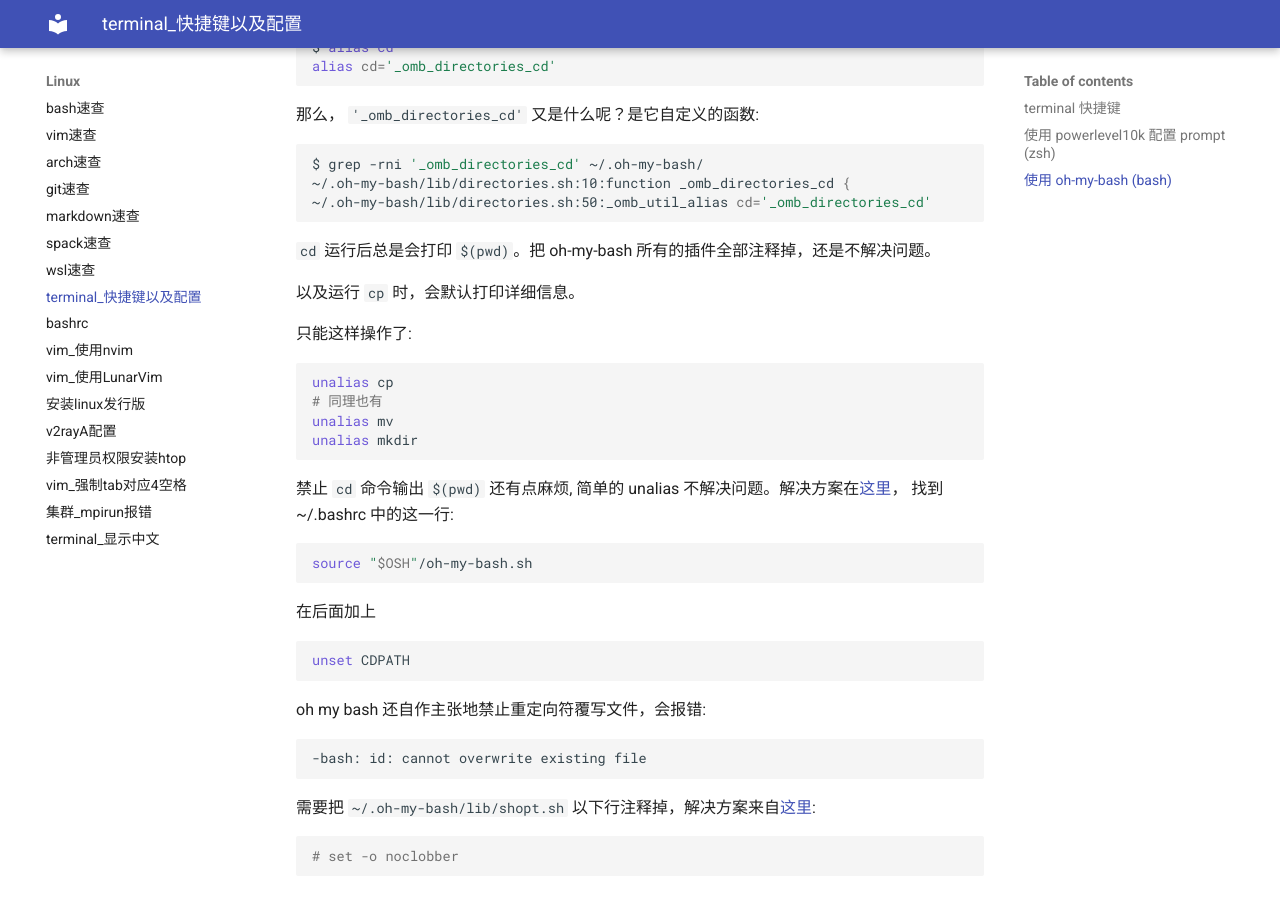
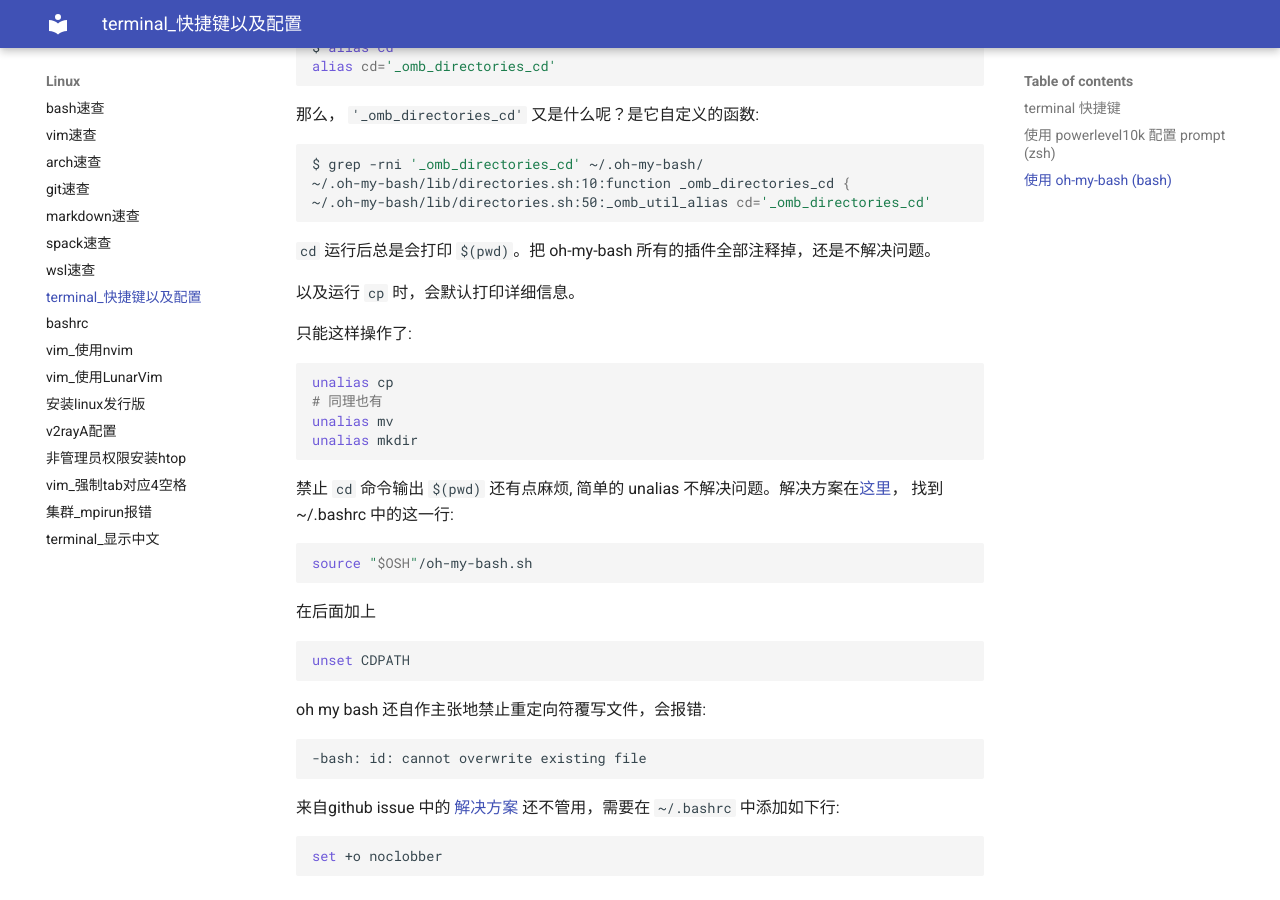
Before and after one commit to ymma98/technotes, an MkDocs documentation site: the page built from docs/Linux/terminal_快捷键以及配置.md, in a window 1280 px wide and 900 px high, scrolled down 2763 px. Built offline with MkDocs 1.6.1 and Material for MkDocs 9.7.7, drawn with Linux system fonts in a browser that asks for light colours.

Commit message:
docs/Linux/terminal_快捷键以及配置.md updated from https://stackedit.cn/

````diff
--- a/docs/Linux/terminal_快捷键以及配置.md
+++ b/docs/Linux/terminal_快捷键以及配置.md
@@ -127,14 +127,14 @@ oh my bash 还自作主张地禁止重定向符覆写文件，会报错:
 ```bash
 -bash: id: cannot overwrite existing file
 ```
-需要把 `~/.oh-my-bash/lib/shopt.sh` 以下行注释掉，解决方案来自[这里](https://github.com/ohmybash/oh-my-bash/issues/50):
+来自github issue 中的 [解决方案](https://github.com/ohmybash/oh-my-bash/issues/50) 还不管用，需要在 `~/.bashrc` 中添加如下行:
 ```bash
-# set -o noclobber
+set +o noclobber
 ```
 
 <!--stackedit_data:
-eyJoaXN0b3J5IjpbLTQ2OTgyNDc2OSw1ODI1MzIxMDIsLTIyOD
-g0Mzg0NiwtMTc0OTM1NjgxMiw3OTI5NTg2NjQsLTIwODU2MjM2
-MzAsMTA4NjYyNDQxNSwtMTk2ODUzMzQyMCwtODQ3MzI0MzU5LD
-MwOTA2NTgyNl19
+eyJoaXN0b3J5IjpbOTQxODU3MzM2LC00Njk4MjQ3NjksNTgyNT
+MyMTAyLC0yMjg4NDM4NDYsLTE3NDkzNTY4MTIsNzkyOTU4NjY0
+LC0yMDg1NjIzNjMwLDEwODY2MjQ0MTUsLTE5Njg1MzM0MjAsLT
+g0NzMyNDM1OSwzMDkwNjU4MjZdfQ==
 -->
````
